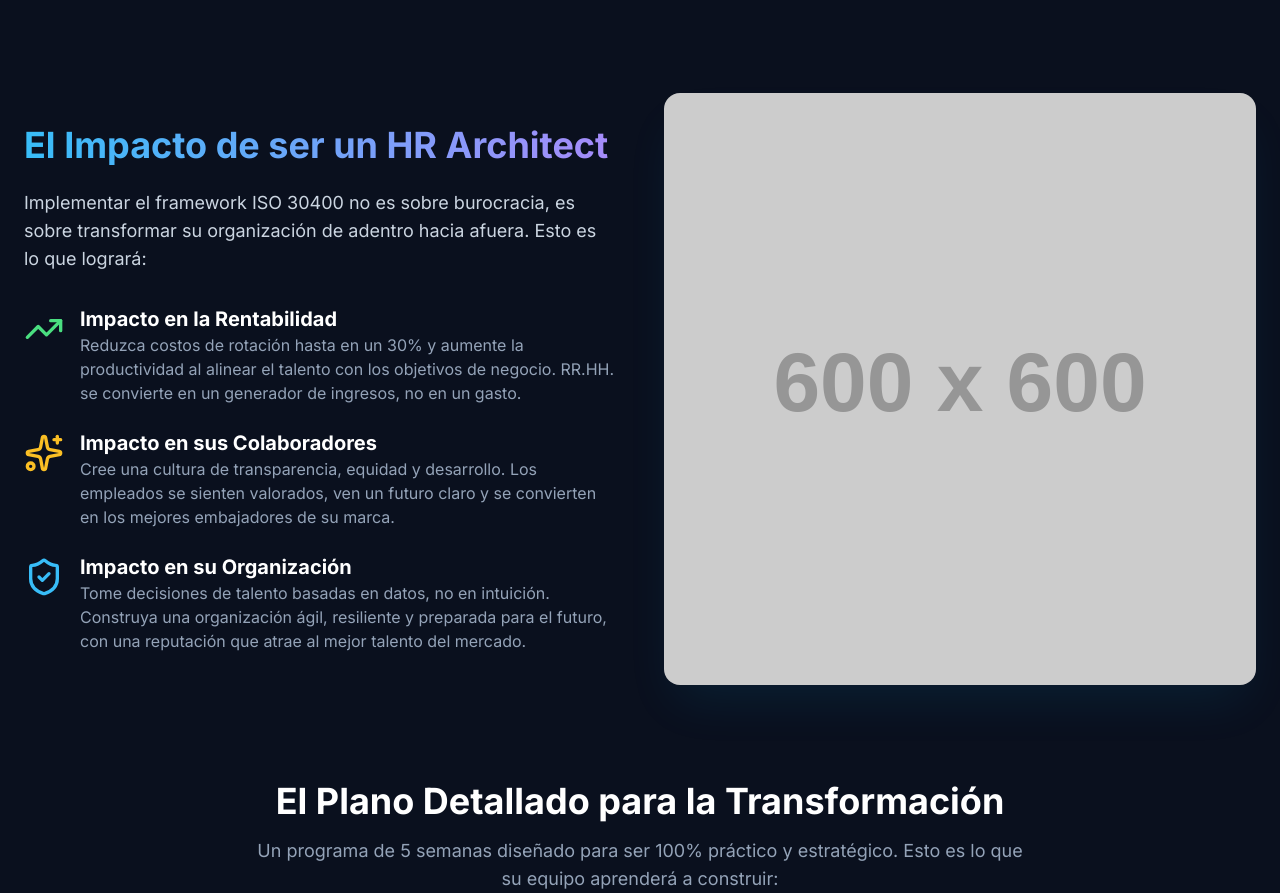
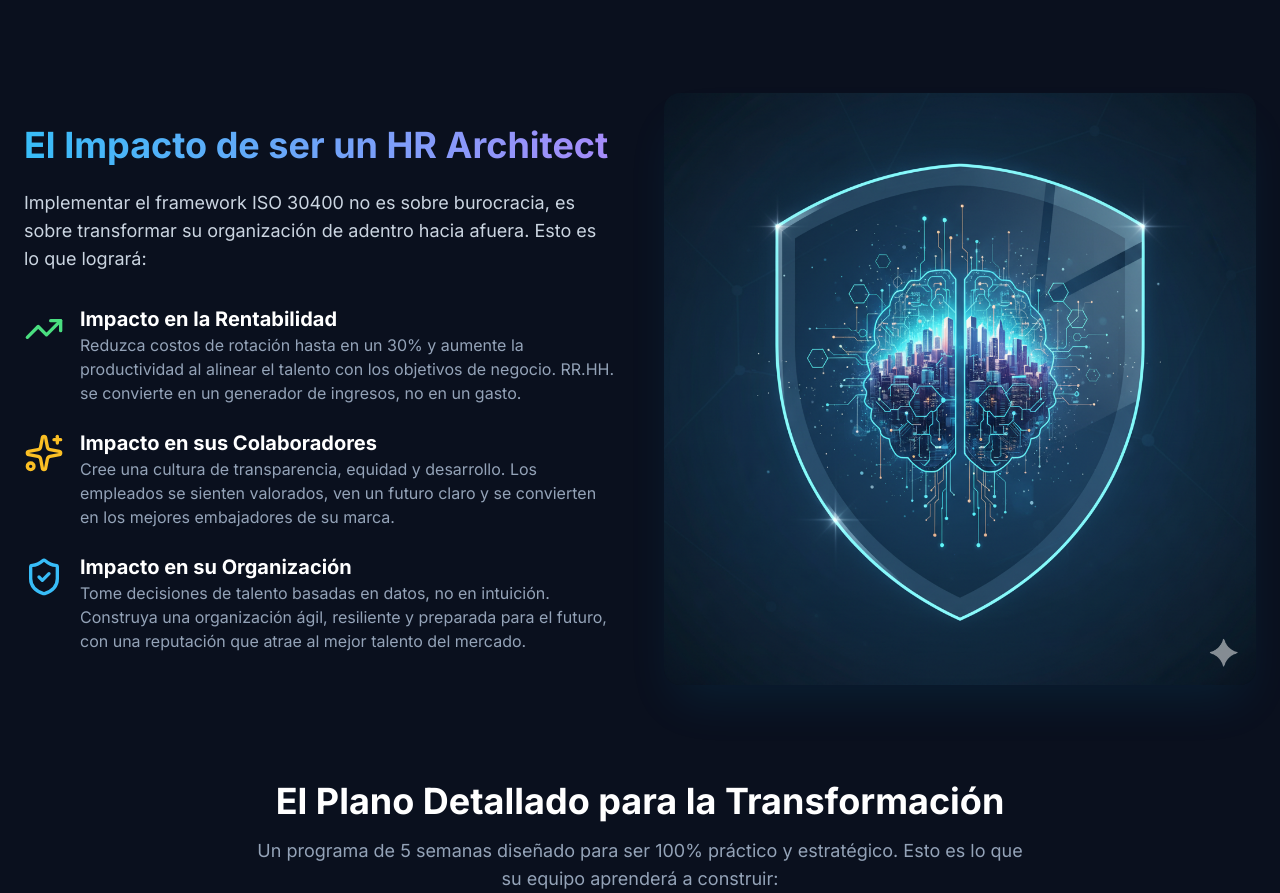
Before and after one commit to cemorab2025/HR-Arquitect, a plain HTML site: page index.html in a window 1280 px wide. Shown: the part 1093-1986 px from the top of the page. Drawn offline with nearby package versions, Linux system fonts and the light colour scheme; placeholder pictures from the web are drawn by us.

Commit message:
Update index.html

```diff
--- a/index.html
+++ b/index.html
@@ -122,7 +122,7 @@
                 </div>
             </div>
             <div class="order-1 md:order-2">
-                 <img src="https://placehold.co/600x600/1E293B/38BDF8?text=Organizaci%C3%B3n+de+Alto+Rendimiento" alt="Imagen abstracta de una red neuronal conectada, simbolizando una organización de alto rendimiento" class="rounded-2xl shadow-2xl shadow-sky-500/10">
+                 <img src="https://github.com/cemorab2025/HR-Arquitect/blob/main/OrgacioncionDeAltoImpacto.png" alt="Imagen abstracta de una red neuronal conectada, simbolizando una organización de alto rendimiento" class="rounded-2xl shadow-2xl shadow-sky-500/10">
             </div>
         </section>
 
```
